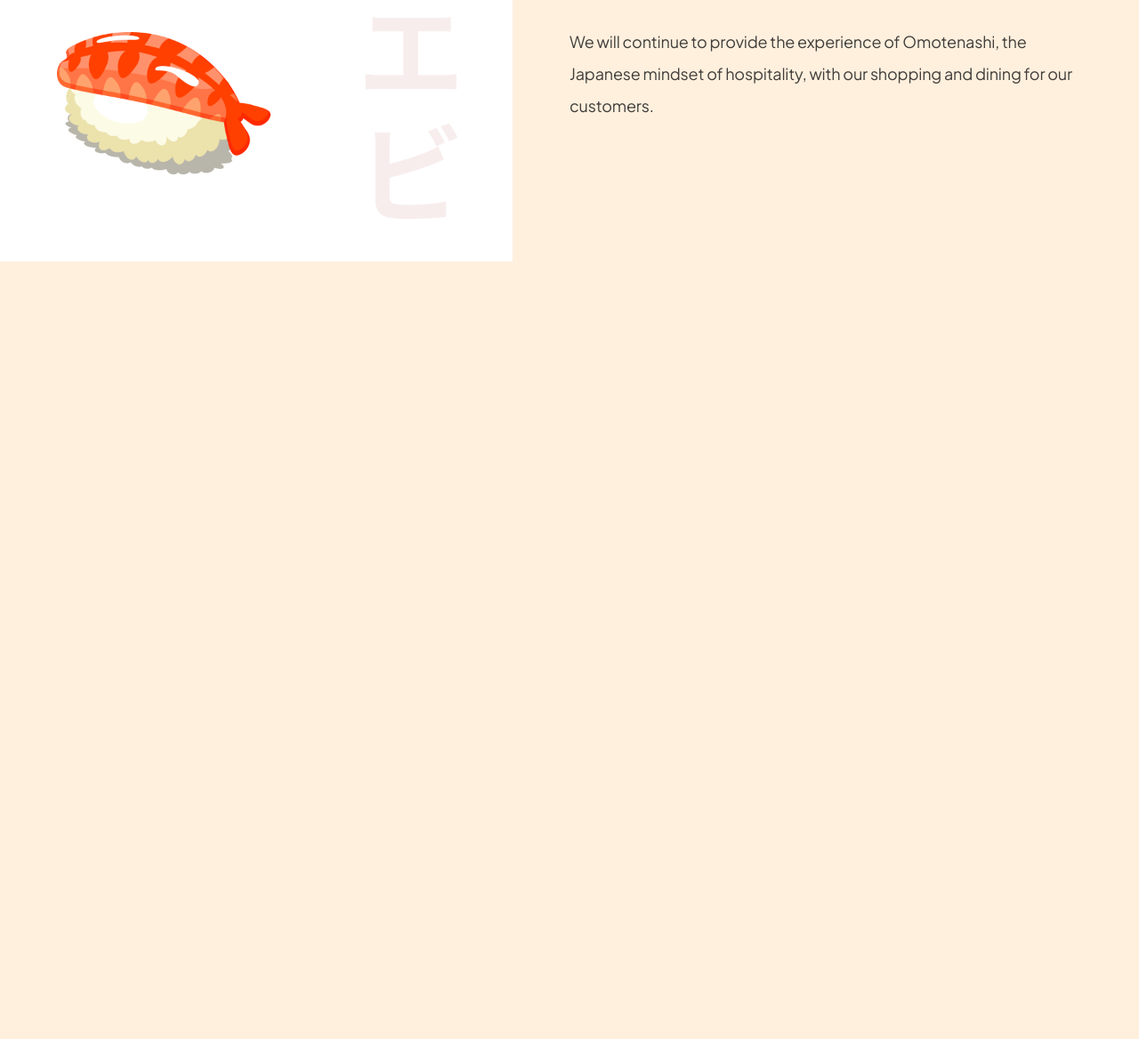
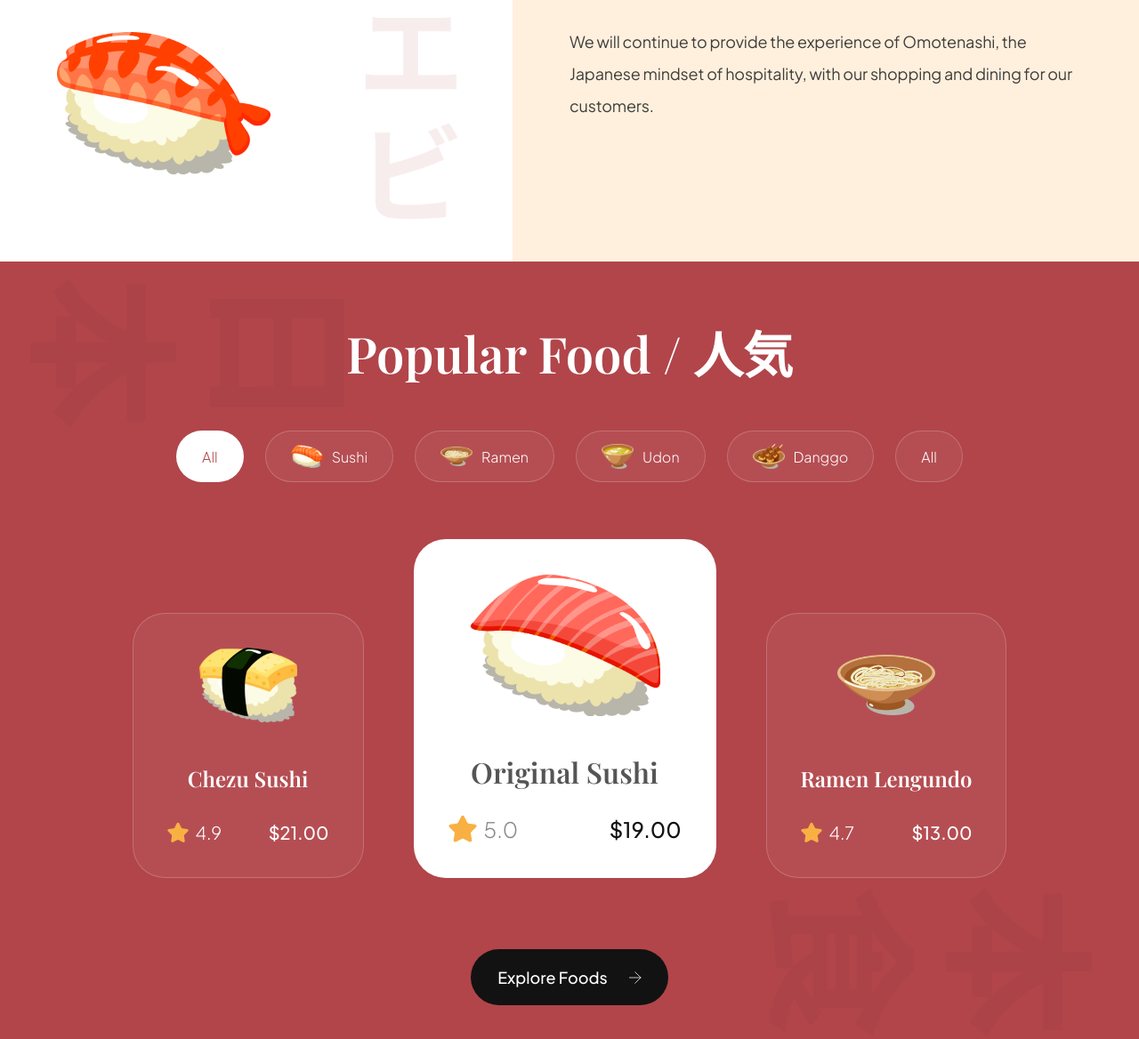
Before and after one commit to Jaydoh19/sushi-website, a website built with Vite: page index.html in a window 1280 px wide. Shown: the part 1226-2394 px from the top of the page at 89% size. Before the commit the page ends 1520 px from the top, so only its background shows below. Built offline with nearby package versions, Linux system fonts and the light colour scheme.

Commit message:
Finish adding popular section and styling

```diff
--- a/css/sections/popular.css
+++ b/css/sections/popular.css
@@ -0,0 +1,201 @@
+.popular-foods {
+  padding: 64px;
+  display: flex;
+  flex-direction: column;
+
+  background-color: var(--primary-color);
+  background-image: url(../../assets/popular_bg.png);
+  background-position: center;
+  background-repeat: no-repeat;
+  background-size: contain;
+  overflow: hidden;
+}
+
+.popular-foods__title {
+  font-size: 56px;
+  font-family: var(--playfair-display);
+  font-weight: 600;
+  line-height: 78px;
+  color: #fff;
+  text-align: center;
+}
+
+.popular-foods__filters {
+  margin-top: 48px;
+  width: 100%;
+  overflow-x: auto;
+  display: flex;
+  justify-content: center;
+  gap: 24px;
+}
+
+.popular-foods__filter-btn {
+  padding: 10px 28px;
+
+  display: flex;
+  flex-direction: row;
+  align-items: center;
+  gap: 10px;
+
+  background: rgba(255, 255, 255, 0.05);
+  border: 1px solid rgba(255, 255, 255, 0.2);
+  border-radius: 46px;
+
+  font-size: 16px;
+  font-weight: 300;
+  line-height: 25px;
+  font-family: var(--plus-jakarta-sans);
+  color: #fff;
+  cursor: pointer;
+}
+
+.popular-foods__filter-btn img {
+  width: 36px;
+  height: 36px;
+  object-fit: contain;
+}
+
+.popular-foods__filter-btn.active {
+  background-color: #fff;
+  color: var(--primary-color);
+}
+
+.popular-foods__filter-btn:hover {
+  background-color: #fff;
+  color: var(--primary-color);
+}
+
+.popular-foods__catalogue{
+  margin-top: 64px;
+
+  display: flex;
+  justify-content: center;
+  align-items: flex-end;
+  flex-wrap: wrap;
+  gap: 56px;
+}
+
+.popular-foods__button{
+  width: fit-content;
+  padding: 20px 30px;
+
+  margin: 80px auto 0;
+
+  font-weight: 500;
+  font-size: 18px;
+  line-height: 23px;
+  font-family: var(--plus-jakarta-sans);
+  color: #fff;
+
+  border: none;
+  outline: none;
+  background: var(--secondary-color);
+  border-radius: 64px;
+  cursor: pointer;
+}
+
+.popular-foods__button img {
+  width: 14px;
+  height: 14px;
+
+  object-fit: contain;
+
+  margin-left: 21px;
+}
+
+.popular-foods__card{
+  padding: 38px;
+  min-width: 260px;
+  height: fit-content;
+
+  display: flex;
+  align-items: center;
+  flex-direction: column;
+
+  border-radius: 36px;
+  background: rgba(255, 255, 255, 0.05);
+  border: 1px solid rgba(255, 255, 255, 0.2);
+}
+
+.popular-foods__card-image{
+  width: 110px;
+  height: 84px;
+  object-fit: contain;
+}
+
+.popular-foods__card-title{
+  margin-top: 47px;
+
+  font-weight: 600;
+  font-size: 24px;
+  line-height: 32px;
+  font-family: var(--playfair-display);
+  color:#fff;
+  text-align: center;
+}
+
+.popular-foods__card-details{
+  width: 100%;
+  margin-top: 32px;
+}
+
+.popular-foods__card-rating{
+  display: flex;
+  align-items: center;
+  gap: 8px;
+}
+
+.popular-foods__card-rating img{
+  width: 24px;
+  height: 24px;
+  object-fit: contain;
+}
+
+.popular-foods__card-rating p{
+  font-size: 20px;
+  font-weight: 300;
+  font-family: var(--plus-jakarta-sans);
+  color: #fff;
+}
+
+.popular-foods__card-price{
+  font-size: 20px;
+  font-weight: 500;
+  font-family: var(--plus-jakarta-sans);
+  color: #fff;
+}
+
+.popular-foods__card.active-card{
+  background: #fff;
+  min-width: 340px;
+}
+
+.popular-foods__card.active-card
+.popular-foods__card-image {
+  width: 214px;
+  height: 160px;
+}
+
+.popular-foods__card.active-card
+.popular-foods__card-title {
+  color: var(--black-500);
+  font-size: 32px;
+}
+
+.popular-foods__card.active-card
+.popular-foods__card-rating img {
+  width: 32px;
+  height: 32px;
+}
+
+.popular-foods__card.active-card
+.popular-foods__card-rating p {
+  font-size: 24px;
+  color: var(--gray-100);
+}
+
+.popular-foods__card.active-card
+.popular-foods__card-price {
+  font-size: 24px;
+  color: var(--secondary-color)
+}
--- a/index.html
+++ b/index.html
@@ -113,6 +113,92 @@
       </div>
     </section>
 
+    <section class="popular-foods" id="menu">
+      <h2 class="popular-foods__title">Popular Food / 人気</h2>
+
+      <div class="popular-foods__filters sushi__hide-scrollbar">
+        <button class="popular-foods__filter-btn active">All</button>
+        <button class="popular-foods__filter-btn">
+          <img src="assets/sushi-9.png" alt="sushi9" />
+          Sushi
+        </button>
+        <button class="popular-foods__filter-btn">
+          <img src="assets/sushi-8.png" alt="sushi8" />
+          Ramen
+        </button>
+        <button class="popular-foods__filter-btn">
+          <img src="assets/sushi-7.png" alt="sushi7" />
+          Udon
+        </button>
+        <button class="popular-foods__filter-btn">
+          <img src="assets/sushi-6.png" alt="sushi6" />
+          Danggo
+        </button>
+        <button class="popular-foods__filter-btn">All</button>
+      </div>
+
+      <div class="popular-foods__catalogue">
+        <article class="popular-foods__card">
+          <img
+            class="popular-foods__card-image"
+            src="assets/sushi-12.png"
+            alt="sushi12"
+          />
+          <h4 class="popular-foods__card-title">Chezu Sushi</h4>
+
+          <div class="popular-foods__card-details flex-between">
+            <div class="popular-foods__card-rating">
+              <img src="assets/star.svg" alt="star" />
+              <p>4.9</p>
+            </div>
+
+            <p class="popular-foods__card-price">$21.00</p>
+          </div>
+        </article>
+
+        <article class="popular-foods__card active-card">
+          <img
+            class="popular-foods__card-image"
+            src="assets/sushi-11.png"
+            alt="sushi11"
+          />
+          <h4 class="popular-foods__card-title">Original Sushi</h4>
+
+          <div class="popular-foods__card-details flex-between">
+            <div class="popular-foods__card-rating">
+              <img src="assets/star.svg" alt="star" />
+              <p>5.0</p>
+            </div>
+
+            <p class="popular-foods__card-price">$19.00</p>
+          </div>
+        </article>
+
+        <article class="popular-foods__card">
+          <img
+            class="popular-foods__card-image"
+            src="assets/sushi-10.png"
+            alt="sushi10"
+          />
+          <h4 class="popular-foods__card-title">Ramen Lengundo</h4>
+
+          <div class="popular-foods__card-details flex-between">
+            <div class="popular-foods__card-rating">
+              <img src="assets/star.svg" alt="star" />
+              <p>4.7</p>
+            </div>
+
+            <p class="popular-foods__card-price">$13.00</p>
+          </div>
+        </article>
+      </div>
+
+      <button class="popular-foods__button">
+        Explore Foods
+        <img src="assets/arrow-right.svg" alt="arrow-right" />
+      </button>
+    </section>
+
     <script src="js/script.js" type="module"></script>
   </body>
 </html>
```
